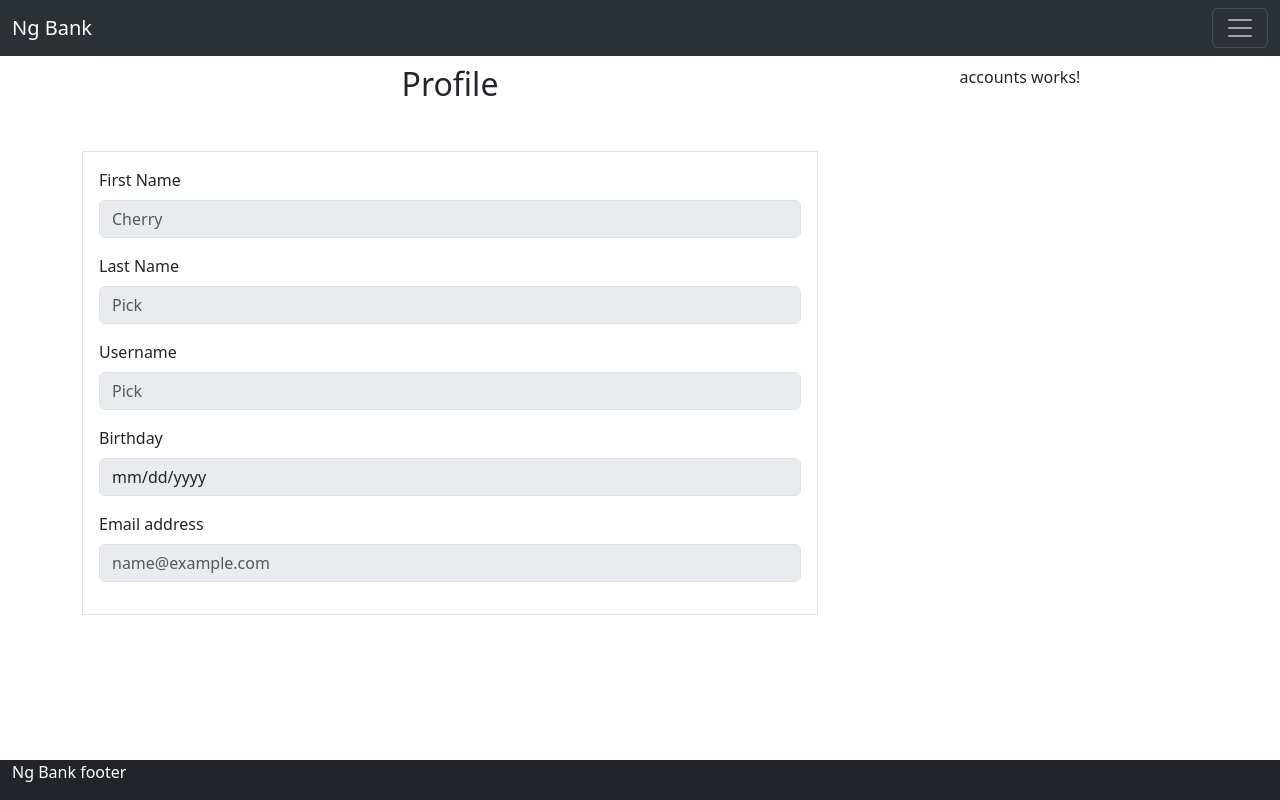
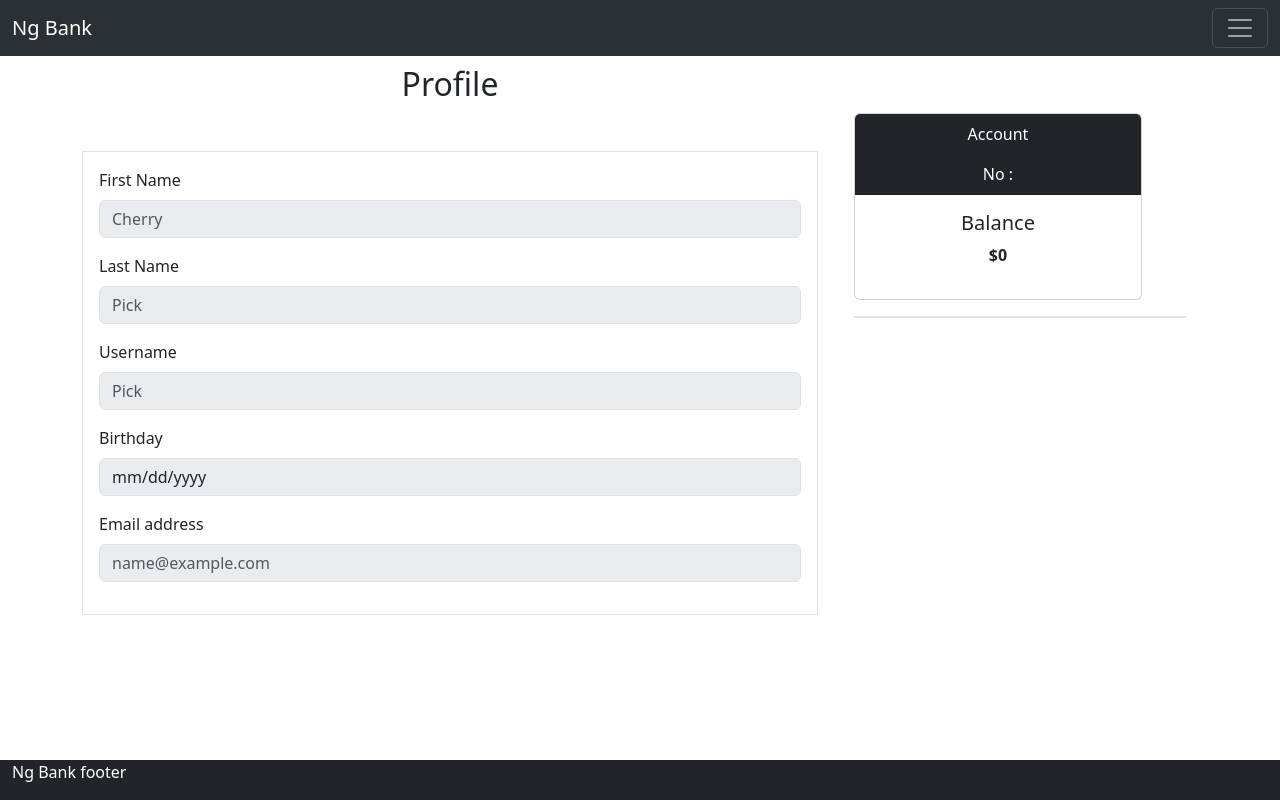
Before and after one commit to Salacodigo/proyecto-finance-account, an Angular app: page /profile in a window 1280 px wide. Built offline with nearby package versions, Linux system fonts and the light colour scheme.

Commit message:
Account Component. Balance, AccountNumber, No Account

```diff
--- a/src/app/domains/accounts/accounts.component.html
+++ b/src/app/domains/accounts/accounts.component.html
@@ -1 +1,25 @@
-<p>accounts works!</p>
+
+<div class="container mt-5 text-center">
+
+
+    <div class="row align-items-center">
+      <div class="col">
+
+        <div class="card mb-3" style="max-width: 18rem;">
+            <div class="card-header text-bg-dark">
+                <p>Account</p>
+                <span>No : {{ accountNumber() }}</span>
+            </div>
+            <div class="card-body">
+              <h5 class="card-title">Balance</h5>
+              <p><strong>{{ (balanceValue()).toFixed(3) | currency:'$':'symbol':'1.0' }}</strong></p>
+            </div>
+        </div>
+
+        <div class="border"></div>
+
+      </div>
+
+    </div>
+
+</div>
--- a/src/app/domains/accounts/accounts.component.ts
+++ b/src/app/domains/accounts/accounts.component.ts
@@ -1,12 +1,22 @@
-import { Component } from '@angular/core';
+import { CommonModule } from '@angular/common';
+import { Component, inject } from '@angular/core';
+import { TransactionService } from '../shared/services/transaction.service';
 
 @Component({
   selector: 'app-account',
   standalone: true,
-  imports: [],
+  imports: [
+    CommonModule
+  ],
   templateUrl: './accounts.component.html',
   styleUrl: './accounts.component.css'
 })
 export default class AccountComponent {
 
+
+  transactionService = inject(TransactionService)
+  balanceValue = this.transactionService.balanceValue;
+  accountNumber = this.transactionService.accountNumber;
+
+
 }
--- a/src/app/domains/shared/services/transaction.service.ts
+++ b/src/app/domains/shared/services/transaction.service.ts
@@ -10,8 +10,18 @@ export class TransactionService {
   private http = inject( HttpClient )
   transactions = signal<Transaction[]>([])
   balanceValue = signal<number>(0);
+  accountNumber = signal<string>('');
+
+
 
   constructor() { }
+
+  onInit(){
+    this.getTransactions()
+    this.getBalance()
+    this.getAccountNumber()
+
+  }
 
   getTransactions(){
     const url = 'http://localhost:3000/transactions';
@@ -24,7 +34,7 @@ export class TransactionService {
       error: () => {}
     });
 
-    this.getBalance()
+
   }
 
   getBalance(){
@@ -35,6 +45,16 @@ export class TransactionService {
 
   }
 
+  getAccountNumber(){
+    this.transactions().forEach(
+      (transaction) => {
+        if( transaction.type == 'Withdrawal' && this.accountNumber() == ''){
+          this.accountNumber.set(transaction.source)
+        }
+      }
+    )
+  }
+
 
 
 
--- a/src/app/domains/transactions/components/transaction-list/transaction-list.component.ts
+++ b/src/app/domains/transactions/components/transaction-list/transaction-list.component.ts
@@ -28,7 +28,7 @@ export default class TransactionListComponent {
   }
 
   getTransactions(){
-    this.transactionService.getTransactions()
+    this.transactionService.onInit()
   }
 
 }
--- a/src/index.html
+++ b/src/index.html
@@ -2,7 +2,7 @@
 <html lang="en">
 <head>
   <meta charset="utf-8">
-  <title>ProyectoBancario</title>
+  <title>Ng Bank</title>
   <base href="/">
   <meta name="viewport" content="width=device-width, initial-scale=1">
   <link rel="icon" type="image/x-icon" href="favicon.ico">
```
